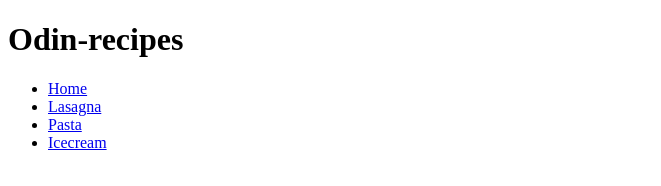
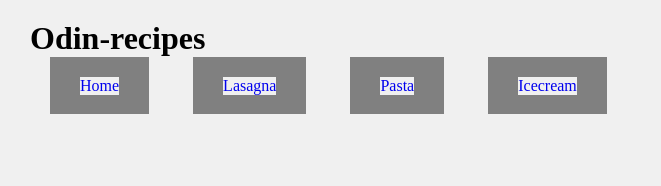
Before and after one commit to SaiKaligotla/odin_recipes, a plain HTML site: page index.html in a window 1280 px wide. Shown: the whole page, without its empty margins (0-661 px from the left). Drawn offline with Linux system fonts and the light colour scheme.

Commit message:
Added CSS Folder and created a index.css file for testing

```diff
--- /dev/null
+++ b/CSS/index.css
@@ -0,0 +1,31 @@
+*{
+    background-color: rgb(240, 240, 240);
+    margin: 10px;
+    padding: 0px;
+}
+
+ul li {
+    /* flex-direction: column;
+    flex: 1; */
+    display: inline;
+}
+
+li {
+
+    padding: 20px;
+    margin: 20px;
+    background-color: grey;
+}
+
+a {
+    text-decoration: none;
+    /* color: rgb(4, 0, 255); */
+    display: inline-flex;
+    transition: transform .5 ease-in-out;
+
+}
+
+a:hover{
+
+    transform: translateY(-5px);
+}
--- a/index.html
+++ b/index.html
@@ -3,6 +3,7 @@
     <head>
         <meta charset="UTF-8">
         <title>Odin-recipes</title>
+        <link rel="stylesheet" href="/CSS/index.css">
     </head>
     <body>
         <h1>Odin-recipes</h1>
```
